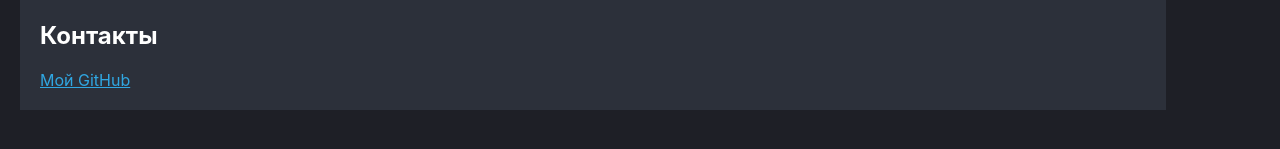
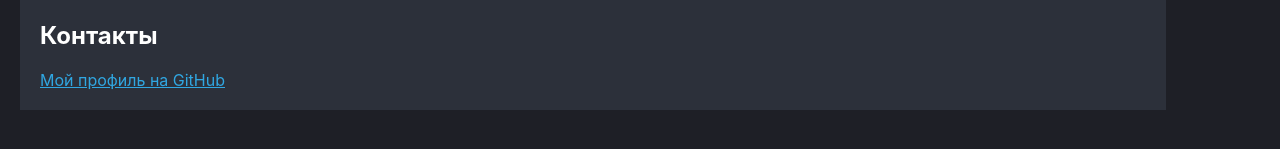
Before and after one commit to lyacsevna/AboutMe, a React (Create React App) app: page / in a window 1280 px wide. Shown: the part 1206-1355 px from the top of the page. Built offline with nearby package versions, Linux system fonts and the light colour scheme.

Commit message:
Translated main information)

```diff
--- a/src/components/contacts.js
+++ b/src/components/contacts.js
@@ -4,7 +4,7 @@ const Contacts = () => {
     return (
         <section id="contacts">
             <h2>Контакты</h2>
-            <a href = "https://github.com/lyacsevna">Мой GitHub</a>
+            <a href = "https://github.com/lyacsevna">Мой профиль на GitHub</a>
         </section>
     );
 };
```
